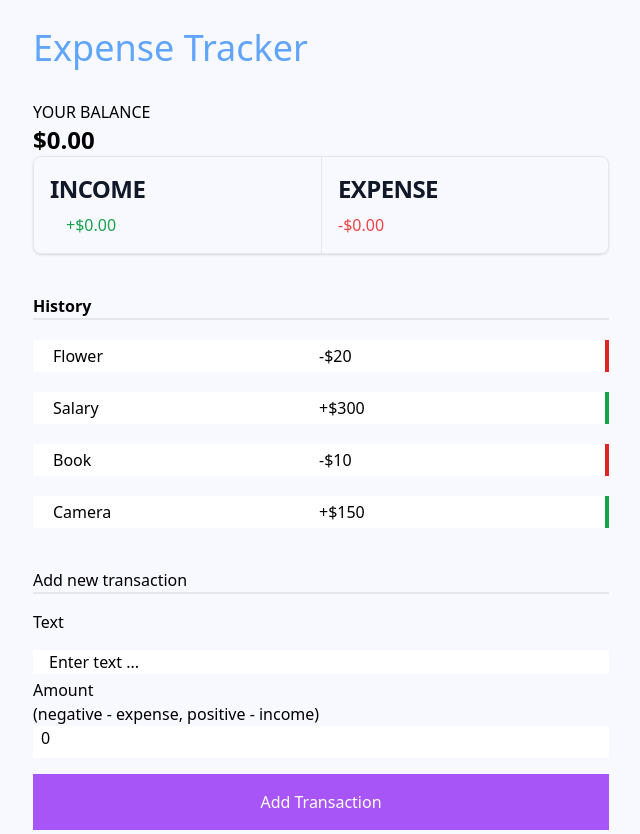
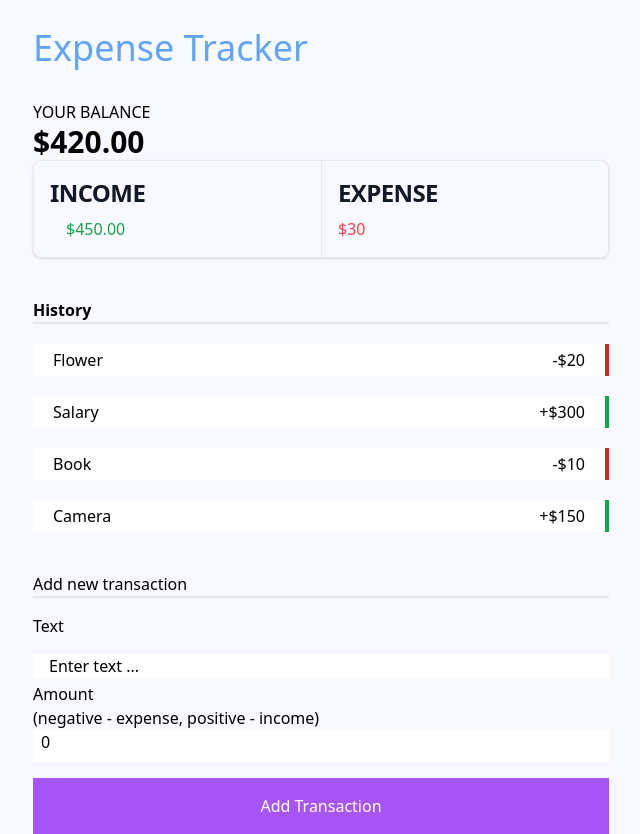
Before and after one commit to kpaccess/expense-calculator, a Next.js app: page / in a window 1280 px wide. Shown: the whole page, without its empty margins (127-767 px from the left). Built offline with nearby package versions, Linux system fonts and the light colour scheme.

Commit message:
added amount from context and delete icons on hover

```diff
--- a/src/components/balance.js
+++ b/src/components/balance.js
@@ -1,8 +1,17 @@
+import { useContext } from 'react';
+import { GlobalContext } from '@/context/GlobalState';
+
 function Balance() {
+  const context = useContext(GlobalContext);
+  const { transactions } = context;
+  const amounts = transactions.map((transaction) => transaction.amount);
+
+  const total = amounts.reduce((acc, item) => acc + item, 0).toFixed(2);
+
   return (
     <div className=" mt-8 uppercase">
       <h4>Your Balance</h4>
-      <h1 className=" font-bold text-2xl">$0.00</h1>
+      <h1 className=" font-bold text-3xl">${total}</h1>
     </div>
   );
 }
--- a/src/components/incomeExpenses.js
+++ b/src/components/incomeExpenses.js
@@ -1,18 +1,35 @@
+import { useContext } from 'react';
+import { GlobalContext } from '@/context/GlobalState';
+
 function IncomeExpense() {
+  const context = useContext(GlobalContext);
+  const { transactions } = context;
+
+  const amounts = transactions.map((transaction) => transaction.amount);
+
+  const income = amounts
+    .filter((item) => item > 0)
+    .reduce((acc, item) => acc + item, 0)
+    .toFixed(2);
+
+  const expense =
+    amounts.filter((item) => item < 0).reduce((acc, item) => acc + item, 0) *
+    -1;
+
   return (
     <div className="border border-gray-200 rounded-lg shadow  dark:bg-gray-800 dark:border-gray-700  grid md:grid-cols-2 dark:text-white uppercase divide-x">
       <div className="p-4">
         <h4 className="mb-2 text-2xl font-bold tracking-tight text-gray-900 dark:text-white  ">
           Income
         </h4>
-        <p className=" text-green-600 ml-4">+$0.00</p>
+        <p className=" text-green-600 ml-4">${income}</p>
       </div>
 
       <div className="p-4">
         <h4 className="mb-2 text-2xl font-bold tracking-tight text-gray-900 dark:text-white uppercase">
           Expense
         </h4>
-        <p className=" text-red-500">-$0.00</p>
+        <p className=" text-red-500">${expense}</p>
       </div>
     </div>
   );
--- a/src/components/transaction.js
+++ b/src/components/transaction.js
@@ -1,17 +1,18 @@
 function Transaction({ id, amount, text }) {
   const sign = amount < 0 ? '-' : '+';
-  console.log(sign);
   const borderClr = sign === '-' ? 'border-red-600' : 'border-green-600';
   return (
     <li
       key={id}
-      className={`mb-5 px-5 py-1 bg-white grid grid-cols-2 border-r-4 ${borderClr}`}
+      className={`group relative mb-5 px-5 py-1 bg-white grid grid-cols-2 border-r-4 ${borderClr}`}
     >
       {text}{' '}
-      <span className=" ">
+      <span className=" text-right ">
         {sign}${Math.abs(amount)}
       </span>
-      <button className="hidden">x</button>
+      <button className="hidden group-hover:block absolute top-1 left-[-15px] bg-red-400 w-5 text-white">
+        x
+      </button>
     </li>
   );
 }
```
